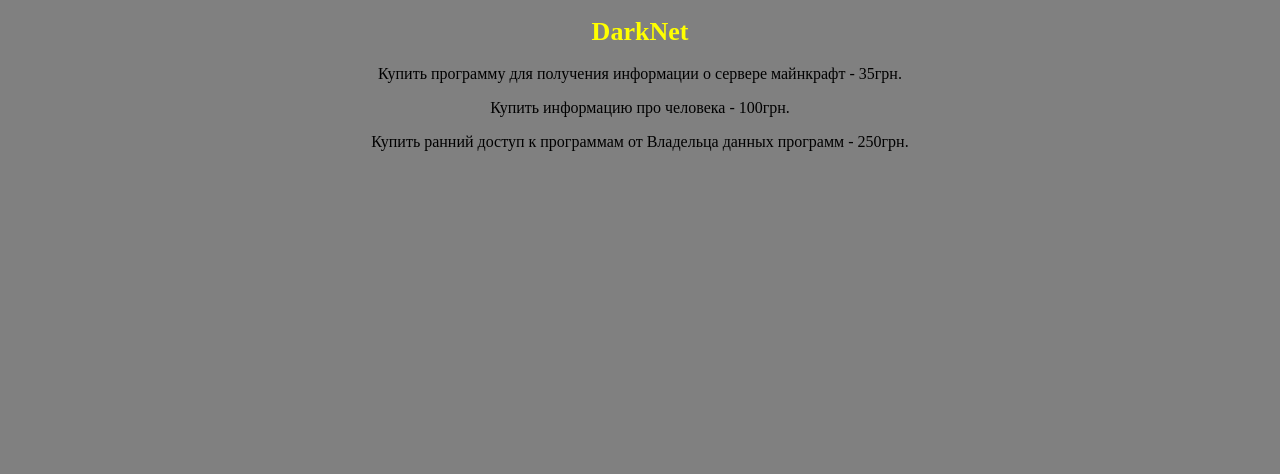
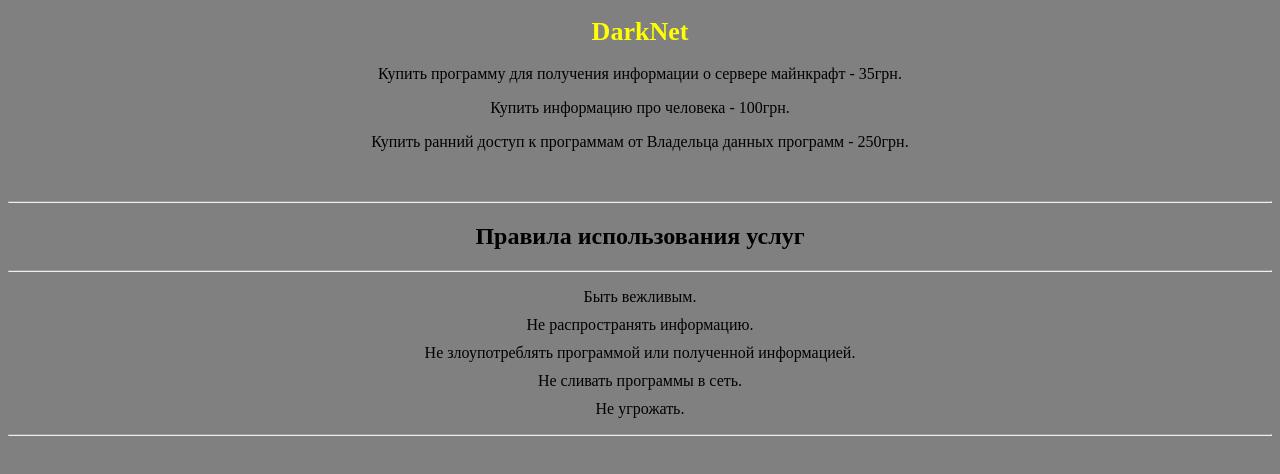
Before and after one commit to GriefCraft2023/darknet, a plain HTML site: page index.html in a window 1280 px wide. Drawn offline with Linux system fonts and the light colour scheme.

Commit message:
Update index.html

```diff
--- a/index.html
+++ b/index.html
@@ -17,6 +17,21 @@
     p {
       text-align: center;
     }
+
+    .rules {
+      text-align: center;
+      margin-top: 50px;
+      margin-bottom: 50px;
+    }
+
+    .rule-list {
+      list-style: none;
+      padding: 0;
+    }
+
+    .rule-list li {
+      margin-bottom: 10px;
+    }
   </style>
 </head>
 <body>
@@ -24,5 +39,18 @@
   <p>Купить программу для получения информации о сервере майнкрафт - 35грн.</p>
   <p>Купить информацию про человека - 100грн.</p>
   <p>Купить ранний доступ к программам от Владельца данных программ - 250грн.</p>
+  <div class="rules">
+    <hr>
+    <h2>Правила использования услуг</h2>
+    <hr>
+    <ol class="rule-list">
+      <li>Быть вежливым.</li>
+      <li>Не распространять информацию.</li>
+      <li>Не злоупотреблять программой или полученной информацией.</li>
+      <li>Не сливать программы в сеть.</li>
+      <li>Не угрожать.</li>
+    </ol>
+    <hr>
+  </div>
 </body>
 </html>
```
